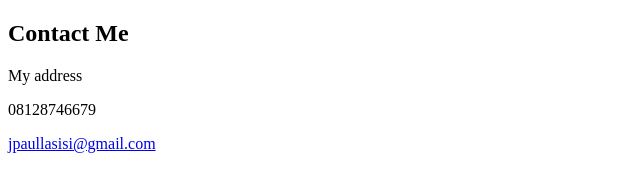
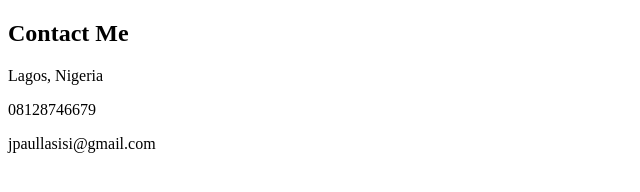
Before and after one commit to JoshuaPaul-lasisi/resume, a plain HTML site: page contact.html in a window 1280 px wide. Shown: the whole page, without its empty margins (0-640 px from the left). Drawn offline with Linux system fonts and the light colour scheme.

Commit message:
Update contact.html
Made minor corrections

```diff
--- a/contact.html
+++ b/contact.html
@@ -7,8 +7,8 @@
 </head>
 <body>
     <h2>Contact Me</h2>
-    <p>My address</p>
+    <p>Lagos, Nigeria</p>
     <p>08128746679</p>
-    <a href="#">jpaullasisi@gmail.com</a>
+    <p>jpaullasisi@gmail.com</p>
 </body>
 </html>
```
